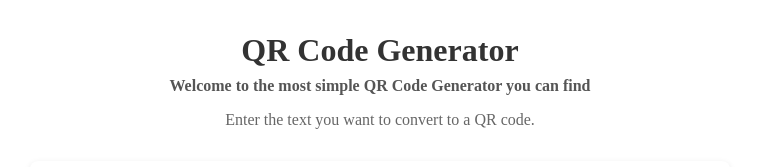
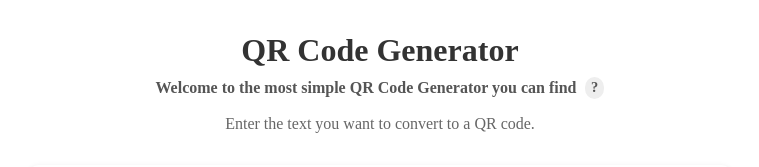
Before and after one commit to JosunLP/qr-code-generator, a Vue app: page / in a window 1280 px wide. Shown: the top 167 px of the page, without its empty margins (260-1019 px from the left). Built offline with nearby package versions, Linux system fonts and the light colour scheme.

Commit message:
füge Tooltip-Icon mit erklärendem Text hinzu und verbessere das Styling der Überschrift

```diff
--- a/src/App.vue
+++ b/src/App.vue
@@ -1,6 +1,15 @@
 <template>
   <h1>QR Code Generator</h1>
-  <h4>Welcome to the most simple QR Code Generator you can find</h4>
+  <h4>
+    Welcome to the most simple QR Code Generator you can find
+    <!-- Tooltip-Icon -->
+    <span
+      class="tooltip-icon"
+      data-tooltip="No tracking. No login or subscription. We don't store or process any data."
+    >
+      ?
+    </span>
+  </h4>
   <p>Enter the text you want to convert to a QR code.</p>
 
   <div class="app-container">
@@ -54,7 +63,7 @@ export default defineComponent({
 <style lang="scss" scoped>
 @import "./styles/main.scss";
 
-/* Grundlegende Heading-Styles */
+/* Heading-Styles */
 h1 {
   font-size: 2rem;
   text-align: center;
@@ -64,9 +73,16 @@ h1 {
 }
 
 h4 {
-  text-align: center;
   margin-bottom: 1rem;
   color: #555;
+
+  display: flex;
+  align-items: center;
+  justify-content: center; // <-- zentriert den Inhalt
+
+  .tooltip-icon {
+    margin-left: 0.5rem;
+  }
 }
 
 p {
@@ -76,7 +92,7 @@ p {
   color: #666;
 }
 
-/* Container für unsere Input-, Preview- und Download-Komponenten */
+/* Container-Styling */
 .app-container {
   display: flex;
   flex-direction: column;
@@ -88,7 +104,6 @@ p {
   border-radius: 8px;
   box-shadow: 0px 2px 6px rgba(0, 0, 0, 0.1);
 
-  /* Einheitliches Styling für die Kinder-Komponenten */
   & > * {
     border: 1px solid #eee;
     border-radius: 8px;
@@ -97,4 +112,70 @@ p {
     box-shadow: 0px 1px 3px rgba(0, 0, 0, 0.05);
   }
 }
+
+/* Tooltip-Icon */
+.tooltip-icon {
+  position: relative;
+  display: inline-block;
+  cursor: pointer;
+  font-weight: bold;
+  font-size: 0.9rem;
+  color: #555;
+  background-color: #eee;
+  padding: 0 0.4rem;
+  border-radius: 50%;
+  line-height: 1.5;
+  transition: background-color 0.2s ease;
+
+  &:hover {
+    background-color: #ddd;
+  }
+
+  /* Tooltip-Text, der mit data-tooltip gesetzt wird */
+  &::after {
+    content: attr(data-tooltip);
+    /* Standardmäßig unsichtbar */
+    position: absolute;
+    left: 50%;
+    bottom: 120%;
+    transform: translateX(-50%);
+    width: max-content;
+    max-width: 200px;
+
+    padding: 0.4rem 0.6rem;
+    background-color: #333;
+    color: #fff;
+    font-size: 0.8rem;
+    border-radius: 4px;
+    text-align: center;
+    white-space: normal;
+    box-shadow: 0 2px 4px rgba(0, 0, 0, 0.2);
+
+    visibility: hidden;
+    opacity: 0;
+    pointer-events: none;
+    transition: opacity 0.2s ease, visibility 0.2s ease;
+  }
+
+  /* kleiner Pfeil unter dem Tooltip */
+  &::before {
+    content: "";
+    position: absolute;
+    left: 50%;
+    bottom: 110%;
+    transform: translateX(-50%);
+    border: 0.4rem solid transparent;
+    border-top-color: #333;
+    visibility: hidden;
+    opacity: 0;
+    transition: opacity 0.2s ease, visibility 0.2s ease;
+  }
+
+  /* Zeigen, wenn man hovert */
+  &:hover::after,
+  &:hover::before {
+    visibility: visible;
+    opacity: 1;
+  }
+}
 </style>
```
